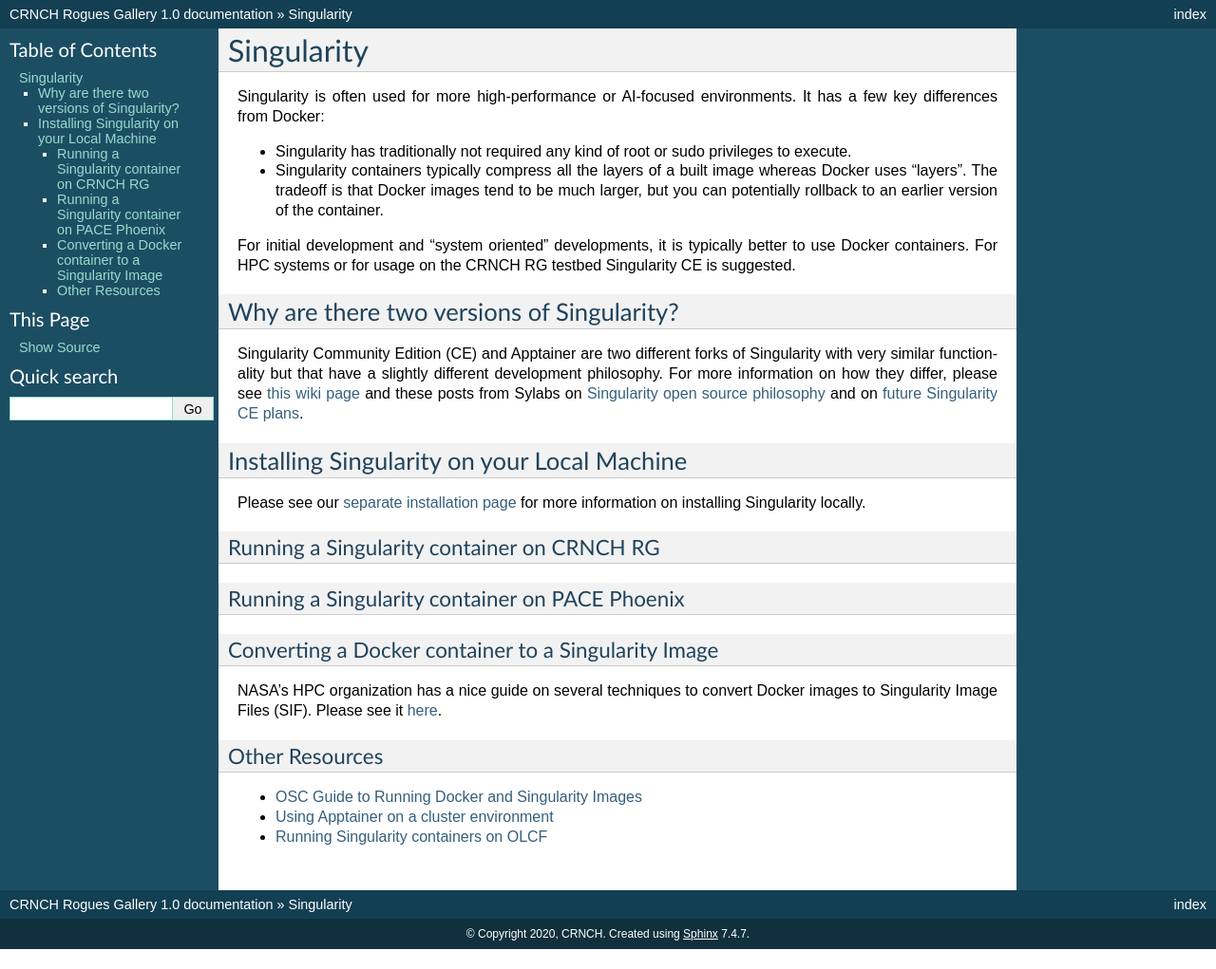
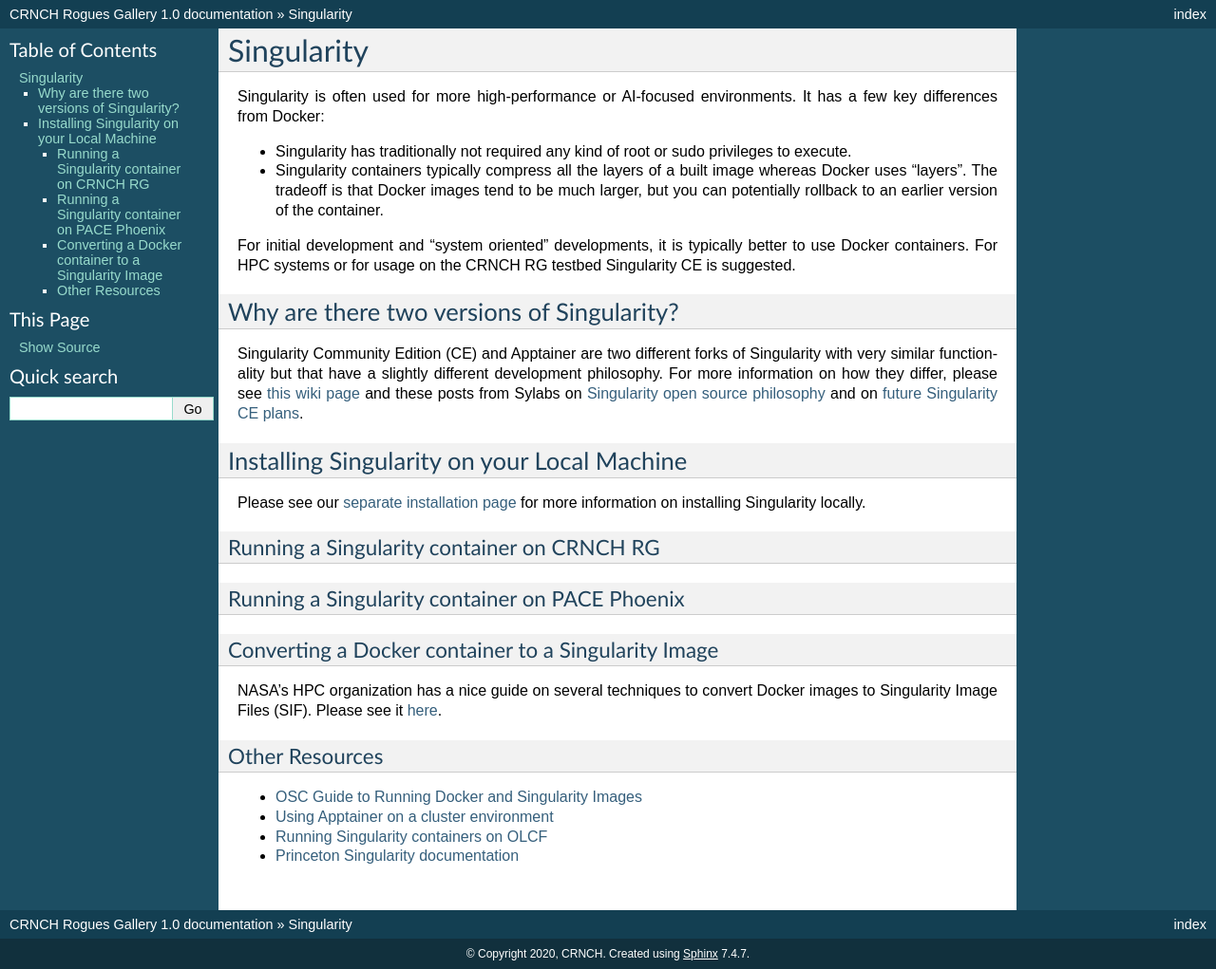
Before and after one commit to gt-crnch-rg/read-the-docs, a Sphinx documentation site: the page built from docs/general/containers-singularity.rst, in a window 1280 px wide. Shown: the whole page at 95% size. Built offline with Sphinx 7.4.7, drawn with Linux system fonts in a browser that asks for light colours; pages that are not in the unit, such as notebooks, are missing from menus; before the commit the page ends 1000 px from its top, so only the background shows below that.

Commit message:
Update containers-singularity.rst

```diff
--- a/docs/general/containers-singularity.rst
+++ b/docs/general/containers-singularity.rst
@@ -34,3 +34,4 @@
 - `OSC Guide to Running Docker and Singularity Images <https://www.osc.edu/book/export/html/4678>`__
 - `Using Apptainer on a cluster environment <https://docs.hpc.shef.ac.uk/en/latest/bessemer/software/apps/singularity.html#>`__
 - `Running Singularity containers on OLCF <https://docs.olcf.ornl.gov/software/containers_on_summit.html#>`__
+- `Princeton Singularity documentation <https://researchcomputing.princeton.edu/support/knowledge-base/singularity>`__
```
